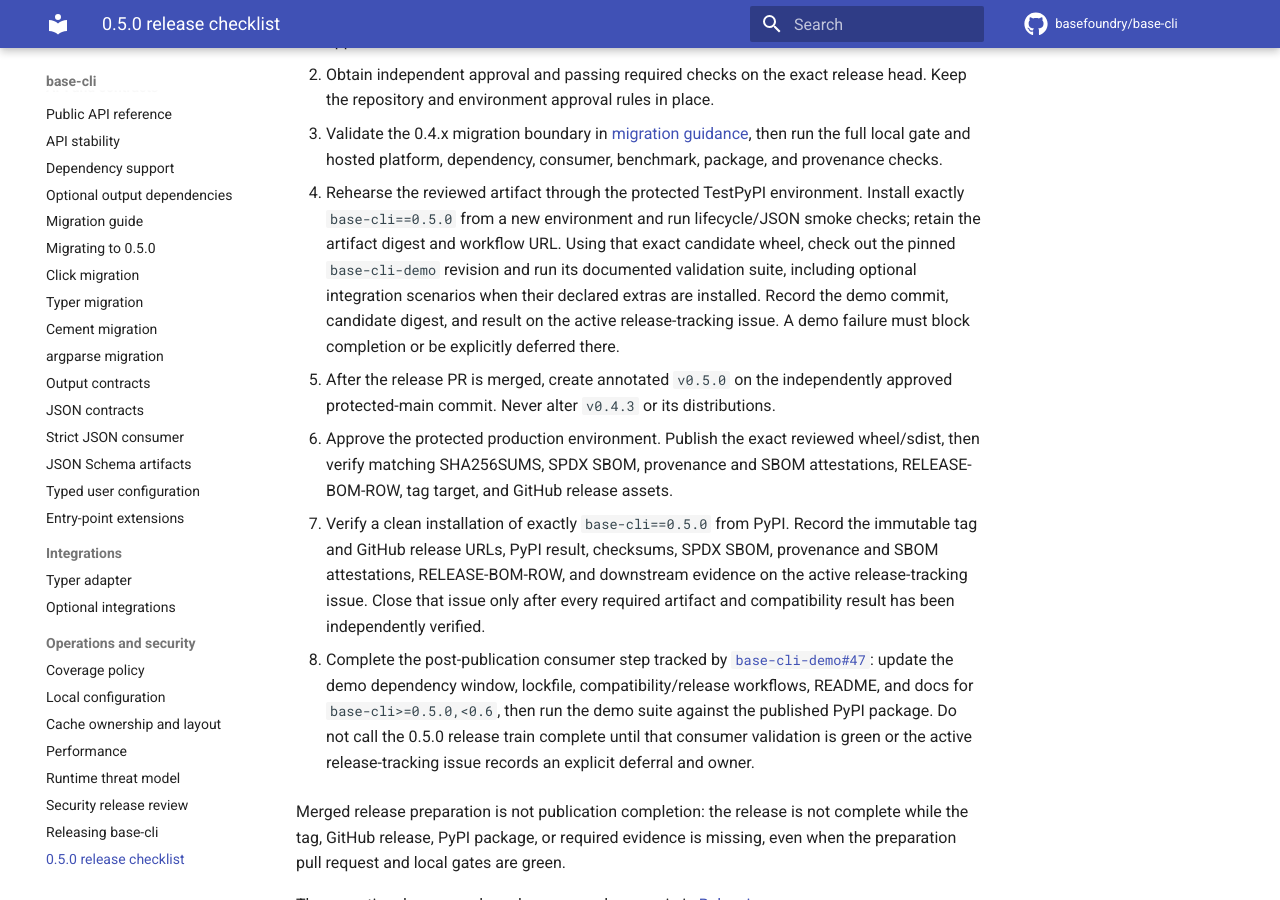
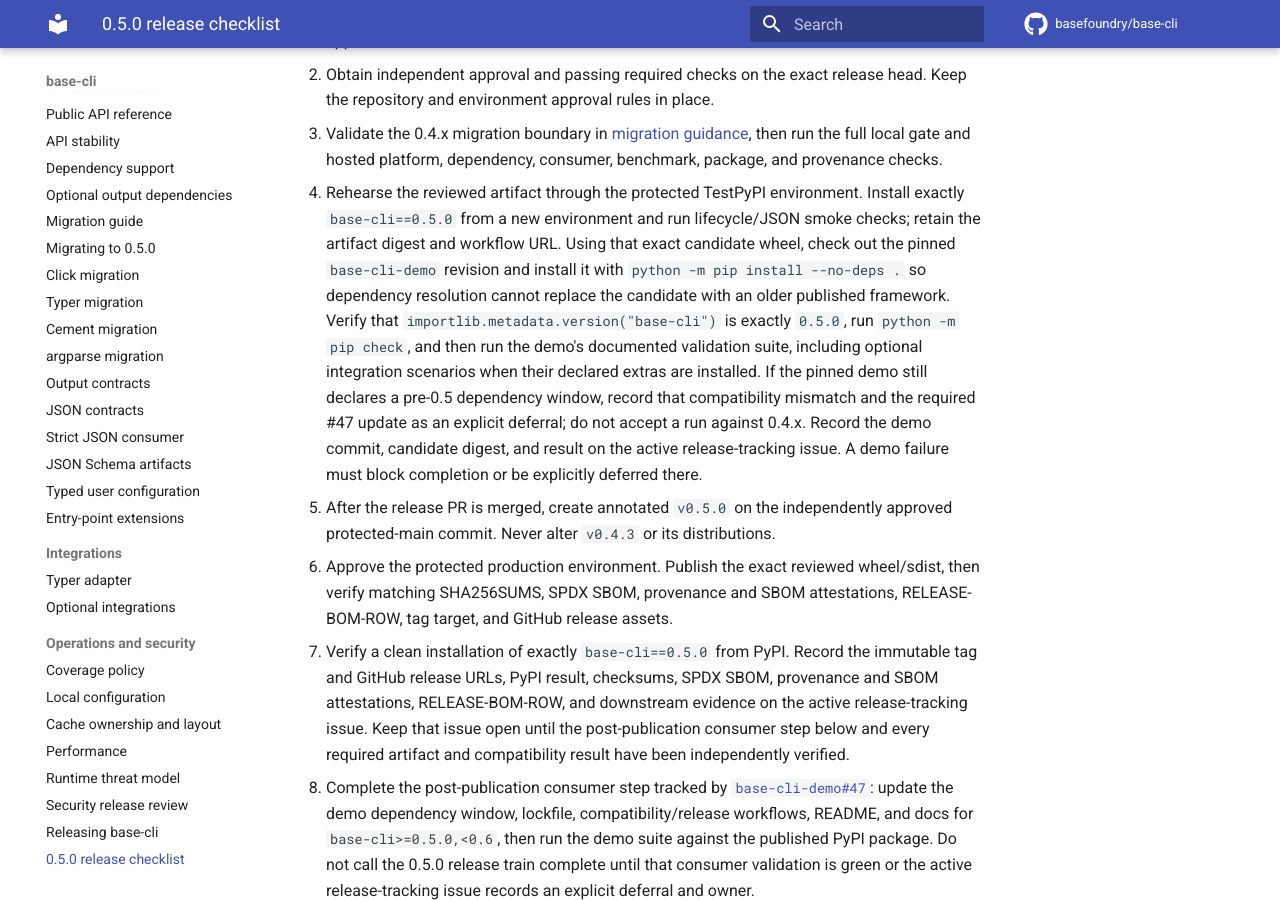
Before and after one commit to basefoundry/base-cli, an MkDocs documentation site: the page built from docs/release-0.5.0-checklist.md, in a window 1280 px wide and 900 px high, scrolled down 321 px. Built offline with MkDocs 1.6.1 and Material for MkDocs 9.7.7, drawn with Linux system fonts in a browser that asks for light colours; comment, search, counter and statistics services are not loaded.

Commit message:
docs: make demo release validation authoritative

```diff
--- a/docs/release-0.5.0-checklist.md
+++ b/docs/release-0.5.0-checklist.md
@@ -17,11 +17,17 @@
 4. Rehearse the reviewed artifact through the protected TestPyPI environment.
    Install exactly `base-cli==0.5.0` from a new environment and run lifecycle/JSON
    smoke checks; retain the artifact digest and workflow URL. Using that exact
-   candidate wheel, check out the pinned `base-cli-demo` revision and run its
-   documented validation suite, including optional integration scenarios when
-   their declared extras are installed. Record the demo commit, candidate
-   digest, and result on the active release-tracking issue. A demo failure must
-   block completion or be explicitly deferred there.
+   candidate wheel, check out the pinned `base-cli-demo` revision and install
+   it with `python -m pip install --no-deps .` so dependency resolution cannot
+   replace the candidate with an older published framework. Verify that
+   `importlib.metadata.version("base-cli")` is exactly `0.5.0`, run
+   `python -m pip check`, and then run the demo's documented validation suite,
+   including optional integration scenarios when their declared extras are
+   installed. If the pinned demo still declares a pre-0.5 dependency window,
+   record that compatibility mismatch and the required #47 update as an
+   explicit deferral; do not accept a run against 0.4.x. Record the demo
+   commit, candidate digest, and result on the active release-tracking issue.
+   A demo failure must block completion or be explicitly deferred there.
 5. After the release PR is merged, create annotated `v0.5.0` on the independently
    approved protected-main commit. Never alter `v0.4.3` or its distributions.
 6. Approve the protected production environment. Publish the exact reviewed
@@ -30,8 +36,9 @@
 7. Verify a clean installation of exactly `base-cli==0.5.0` from PyPI. Record the
    immutable tag and GitHub release URLs, PyPI result, checksums, SPDX SBOM,
    provenance and SBOM attestations, RELEASE-BOM-ROW, and downstream evidence
-   on the active release-tracking issue. Close that issue only after every
-   required artifact and compatibility result has been independently verified.
+   on the active release-tracking issue. Keep that issue open until the
+   post-publication consumer step below and every required artifact and
+   compatibility result have been independently verified.
 
 8. Complete the post-publication consumer step tracked by
    [`base-cli-demo#47`](https://github.com/basefoundry/base-cli-demo/issues/47):
```
